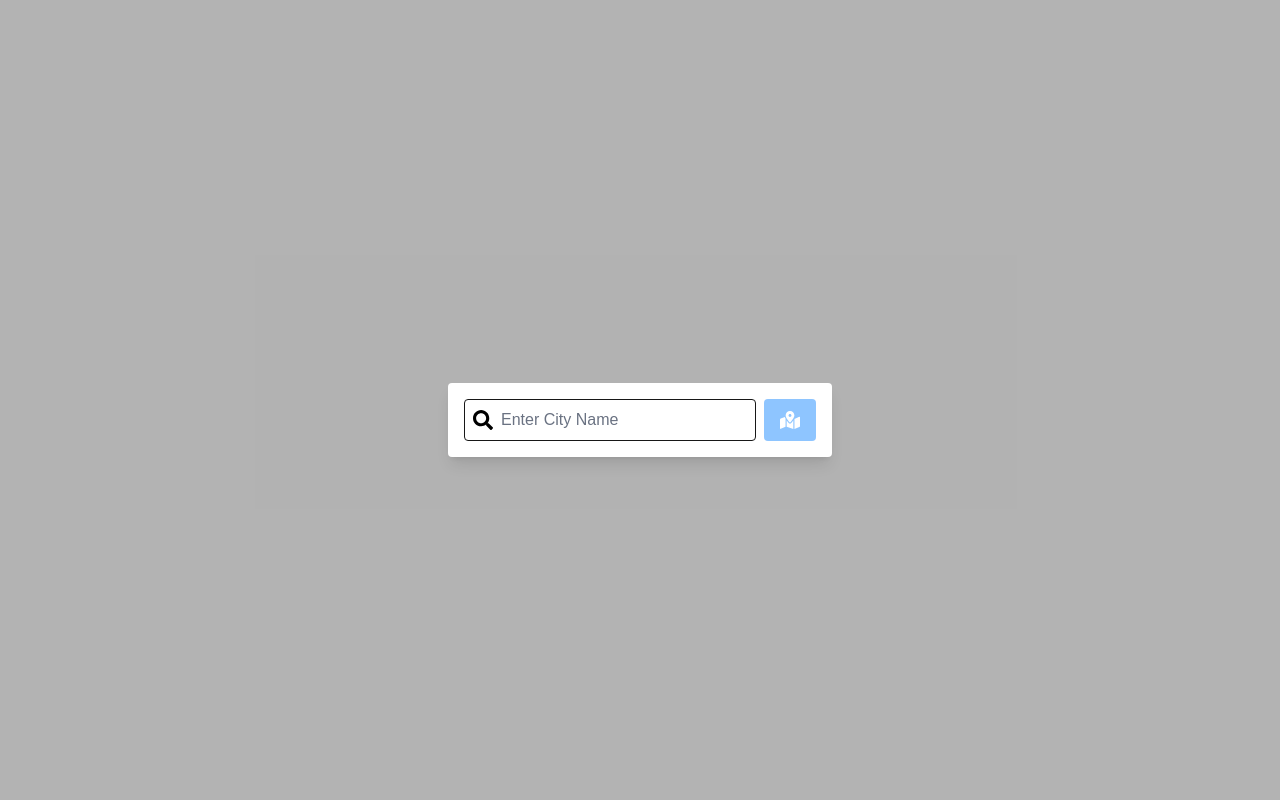
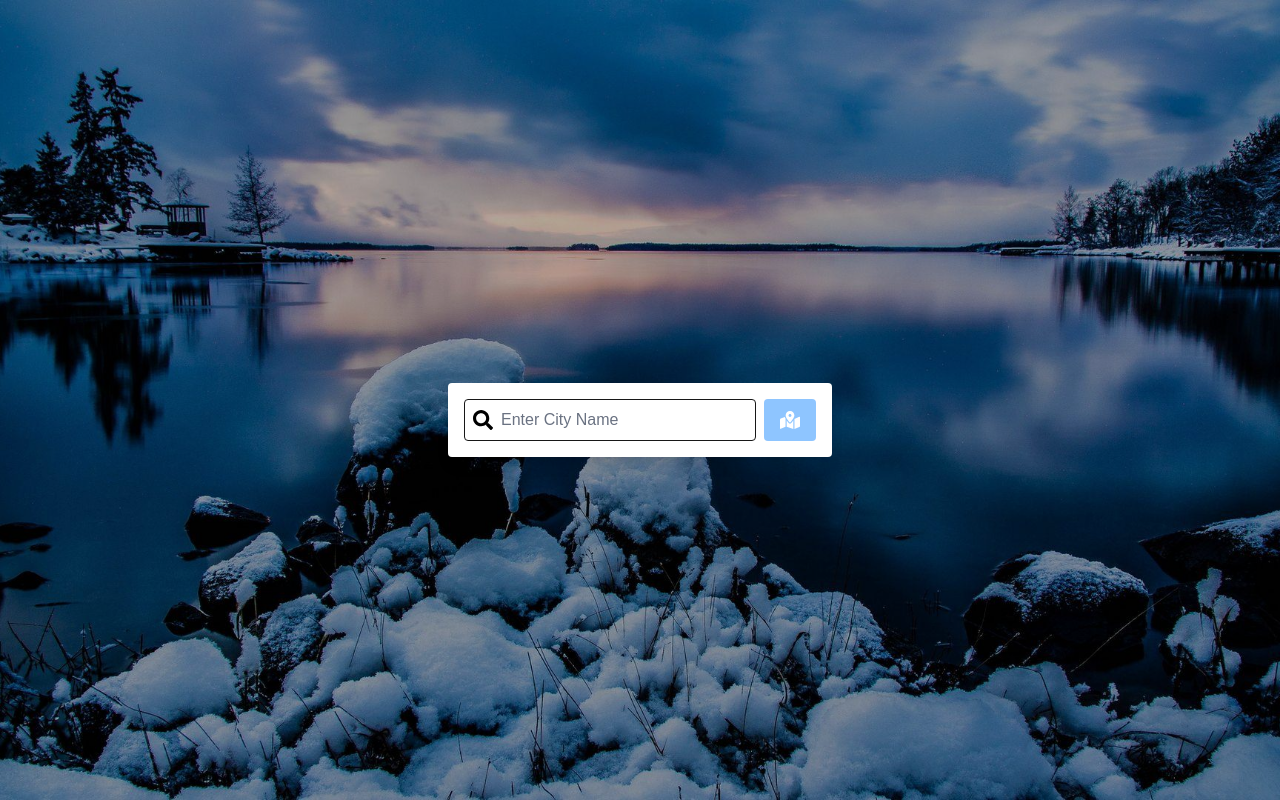
Before and after one commit to Randy8394/weather-app, a Next.js app: page / in a window 1280 px wide. Built offline with nearby package versions, Linux system fonts and the light colour scheme.

Commit message:
Background fix

```diff
--- a/app/page.tsx
+++ b/app/page.tsx
@@ -2,17 +2,15 @@
 
 import type React from "react";
 import { FaMapMarkedAlt, FaSearch } from "react-icons/fa";
-import img from "../public/media/weather.png";
 import axios from "axios";
 import {useState, useEffect} from "react";
 
-const VideoBackground = () => {
+const Background = () => {
 
     const [weatherData, setWeatherData] = useState<any>(null);
     const [city, setCity] = useState('');
     const [error, setError] = useState("");
     const [isCelsius, setIsCelsius] = useState(true);
-    const [videoError, setVideoError] = useState(false);
 
   const api_key = "958405fb95e440b7bdb132400251711";
   const api_url = "https://api.weatherapi.com/v1/forecast.json";
@@ -73,20 +71,7 @@ const VideoBackground = () => {
   console.log('Corrected path for hourly data:', weatherData?.forecast?.forecastday?.[0]?.hour);
 
   return (
-    <div className="relative w-full h-screen overflow-hidden" style={videoError ? { backgroundImage: `url(${img})`, backgroundSize: 'cover', backgroundPosition: 'center' } : {}}>
-      {/* Video Background */}
-      {!videoError && (
-        <video
-          className="absolute top-0 left-0 w-full h-full object-cover"
-          src="/media/bg.mp4"
-          autoPlay
-          loop
-          muted
-          playsInline
-          onError={() => setVideoError(true)}
-        />
-      )}
-
+    <div className="relative w-full h-screen overflow-hidden" style={{ backgroundImage: `url('/media/bg.jpg')`, backgroundSize: 'cover', backgroundPosition: 'center' }}>
       {/* Overlay (optional) */}
       <div className="absolute top-0 left-0 w-full h-full bg-black/30"></div>
 
@@ -139,4 +124,4 @@ const VideoBackground = () => {
   );
 }
 
-export default VideoBackground;
+export default Background;
```
Also changed, not shown: public/media/bg.jpg (added), 1 other file (tests, documents, lock files or other folders).
